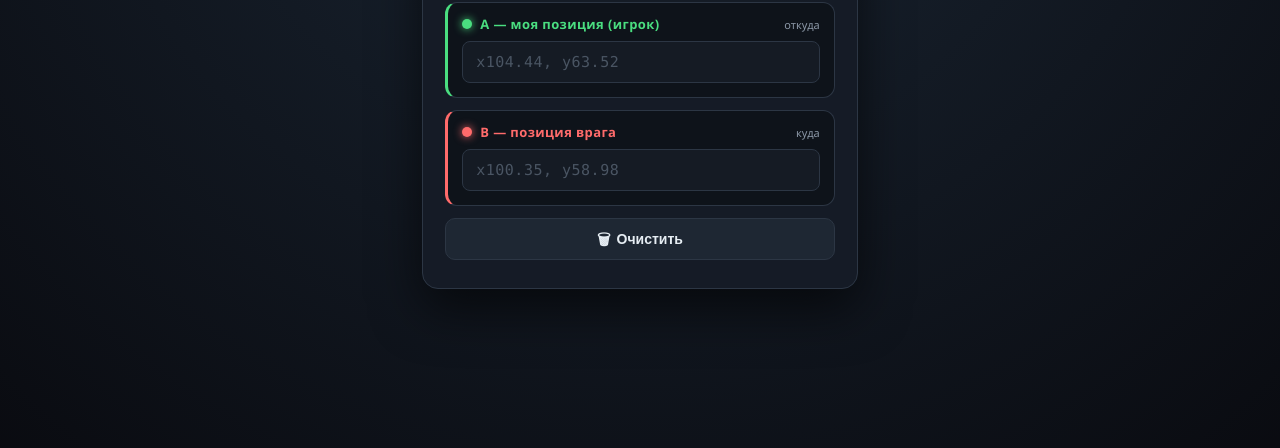
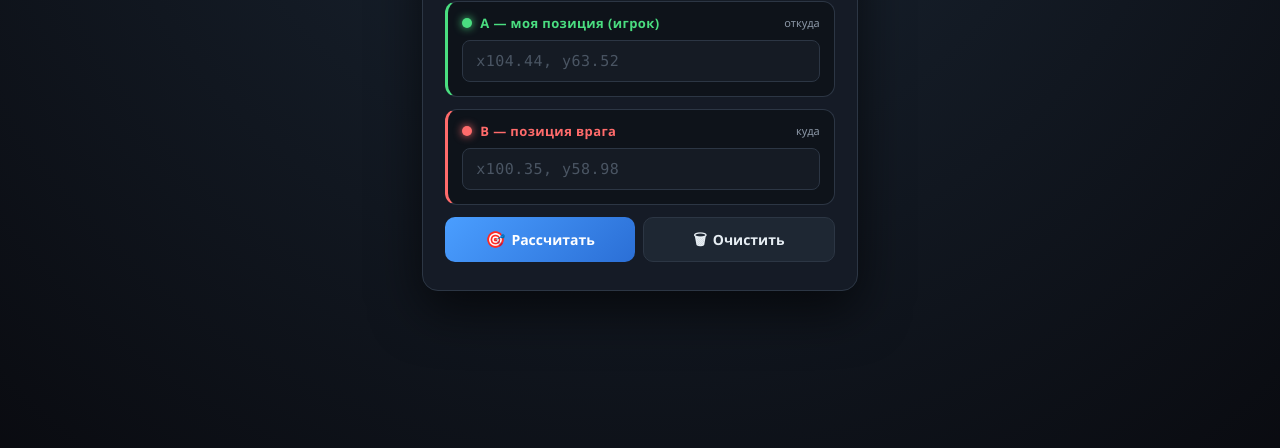
Before and after one commit to Scrymen/mortar-calculator, a plain HTML site: page index.html in a window 1280 px wide. Shown: the part 292-740 px from the top of the page. Drawn offline with Linux system fonts and the light colour scheme.

Commit message:
Add files via upload

```diff
--- a/index.html
+++ b/index.html
@@ -470,17 +470,28 @@
     border: 1px solid var(--btn-border);
     border-radius: 10px;
     cursor: pointer;
-    transition: background 0.15s, transform 0.1s, border-color 0.15s, color 0.35s;
+    transition: background 0.15s, transform 0.1s, border-color 0.15s, color 0.35s, box-shadow 0.2s;
     display: flex;
     align-items: center;
     justify-content: center;
     gap: 6px;
+    font-family: 'Segoe UI', Arial, sans-serif;
   }
 
   .btn:hover { background: var(--btn-hover-bg); border-color: var(--btn-hover-border); }
   .btn:active { transform: scale(0.97); }
 
   .btn .icon { font-size: 15px; line-height: 1; }
+
+  .btn.primary {
+    color: #fff;
+    background: linear-gradient(135deg, #4a9eff, #2b6fd6);
+    border: none;
+  }
+
+  .btn.primary:hover { box-shadow: 0 6px 20px rgba(74, 158, 255, 0.35); }
+
+  .btn.primary .icon { font-size: 16px; }
 
   .result {
     margin-top: 20px;
@@ -675,6 +686,9 @@
     </div>
 
     <div class="btn-row">
+      <button class="btn primary" id="calcBtn" title="Рассчитать расстояние">
+        <span class="icon">🎯</span> Рассчитать
+      </button>
       <button class="btn" id="clearBtn" title="Очистить поля">
         <span class="icon">🗑</span> Очистить
       </button>
@@ -1082,6 +1096,7 @@
   if (e.key === 'Enter') calculate();
 });
 
+$('calcBtn').addEventListener('click', calculate);
 $('clearBtn').addEventListener('click', clearAll);
 
 document.addEventListener('keydown', (e) => {
```
